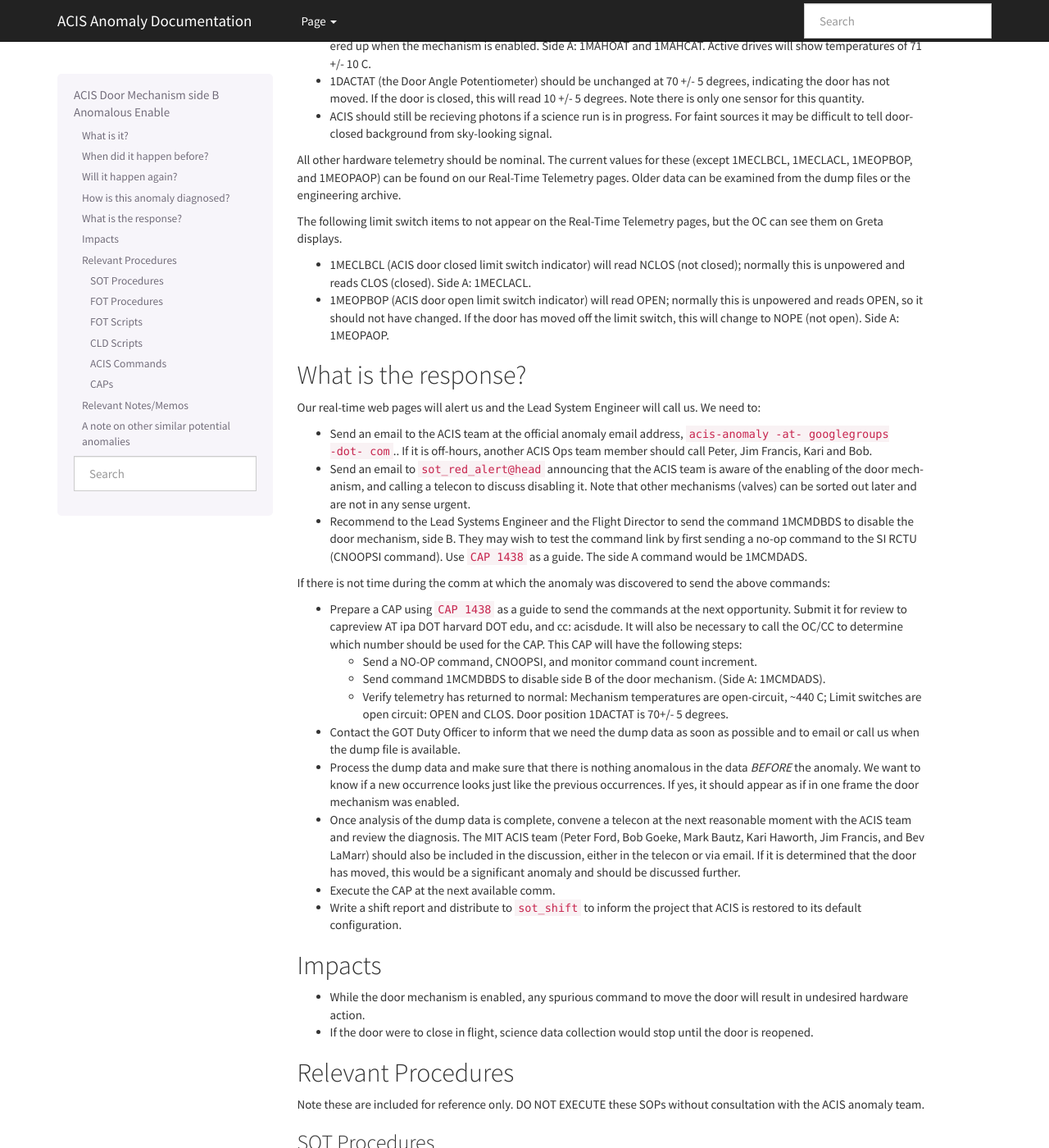
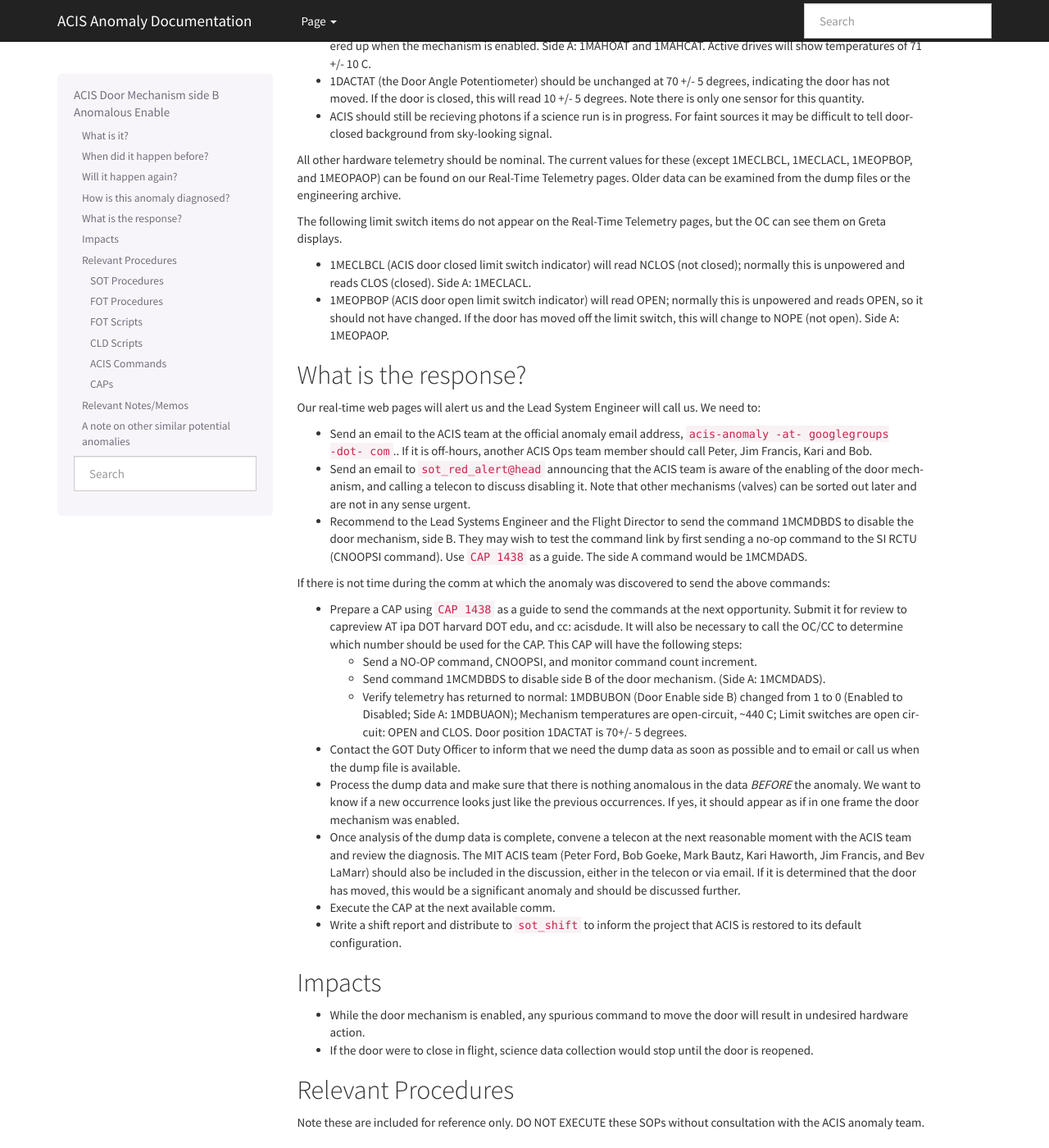
Before and after one commit to acisops/acis_anomaly_pages, a Sphinx documentation site: the page built from source/door_b_enb.rst, in a window 1280 px wide and 1400 px high, scrolled down 677 px. Shown: the whole window at 82% size. Built offline with Sphinx 7.4.7, drawn with Linux system fonts in a browser that asks for light colours.

Commit message:
Add verification of door mechanism disabled after sending command.

```diff
--- a/source/door_b_enb.rst
+++ b/source/door_b_enb.rst
@@ -46,7 +46,7 @@ for these (except 1MECLBCL, 1MECLACL, 1MEOPBOP, and 1MEOPAOP) can be found on ou
 Telemetry pages.  Older data can be examined from the dump files or the
 engineering archive.
 
-The following limit switch items to not appear on the Real-Time Telemetry pages, but the OC
+The following limit switch items do not appear on the Real-Time Telemetry pages, but the OC
 can see them on Greta displays.
 
 * 1MECLBCL (ACIS door closed limit switch indicator) will read NCLOS (not closed); normally this
@@ -81,7 +81,9 @@ If there is not time during the comm at which the anomaly was discovered to send
 
   - Send a NO-OP command, CNOOPSI, and monitor command count increment.
   - Send command 1MCMDBDS to disable side B of the door mechanism. (Side A: 1MCMDADS).
-  - Verify telemetry has returned to normal: Mechanism temperatures are open-circuit, ~440 C;
+  - Verify telemetry has returned to normal:
+    1MDBUBON (Door Enable side B) changed from 1 to 0 (Enabled to Disabled; Side A: 1MDBUAON);
+    Mechanism temperatures are open-circuit, ~440 C;
     Limit switches are open circuit: OPEN and CLOS. Door position 1DACTAT is 70+/- 5 degrees.
 
 * Contact the GOT Duty Officer to inform that we need the dump data as soon as possible and to
--- a/source/index.rst
+++ b/source/index.rst
@@ -21,7 +21,7 @@ Contents:
 * :doc:`hi_lo_anomaly` (Last Updated June 28, 2017)
 * :doc:`trickle_bias_tplane` (Last Updated November 18, 2016)
 * :doc:`fep_thresholder` (Last updated August 14, 2017)
-* :doc:`door_b_enb` (Last updated May 3, 2018)
+* :doc:`door_b_enb` (Last updated May 4, 2018)
 * :doc:`stuck_status_bit` (Last updated October 30, 2017)
 
 :doc:`howto`
```
